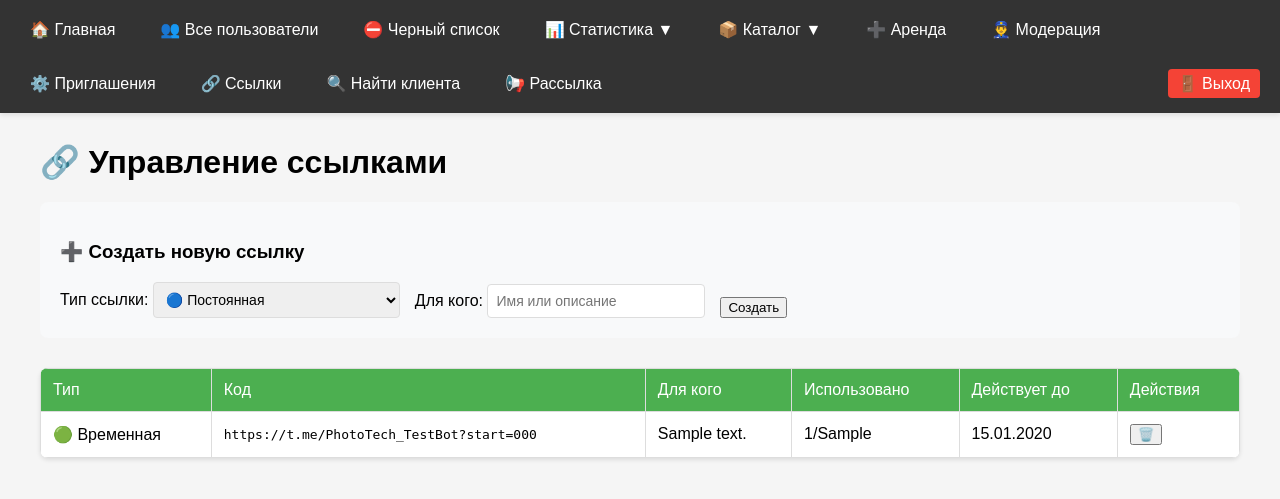
After one commit to El-Drinkins/loyalty_bot, a FastAPI app: template app/web/templates/referral_links.html in a window 1280 px wide. The commit adds this page. Shown: the top 499 px of the page. Run offline with FastAPI, Linux system fonts and the light colour scheme; the template is opened without the code that fills it: most values are stand-ins (such as "Sample title", 1, 10 or a date in 2020); parts of the project's set-up code (start-up, migrations or seed data) failed here and were passed over.

Commit message:
еренос из тестового: note для ссылок, страница ссылок в вебе, счётчик used_count, правки регистрации

```diff
--- a/app/web/main.py
+++ b/app/web/main.py
@@ -23,6 +23,7 @@ from .routers.feedback_routes import router as feedback_router
 from .routers.totp_routes import router as totp_router
 from .routers.telegram_2fa_routes import router as telegram_2fa_router
 from .routers.invite_settings_routes import router as invite_settings_router
+from .routers.referral_routes import router as referral_links_router
 from .middleware import AuthMiddleware
 from ..models import AsyncSessionLocal
 from ..logger import web_logger as logger
@@ -68,6 +69,7 @@ app.include_router(feedback_router)
 app.include_router(totp_router, prefix="/admin")
 app.include_router(telegram_2fa_router)
 app.include_router(invite_settings_router)
+app.include_router(referral_links_router)
 
 # ========== HEALTH CHECK ==========
 @app.get("/health")
--- a/app/web/templates/base.html
+++ b/app/web/templates/base.html
@@ -278,6 +278,7 @@
         <a href="/admin/catalog/rentals/add" class="nav-link">➕ Аренда</a>
         <a href="/admin/review" {% if request.url.path.startswith('/admin/review') %}class="active"{% endif %}>👮‍♂️ Модерация</a>
         <a href="/admin/invite-settings">⚙️ Приглашения</a>
+        <a href="/admin/referral-links">🔗 Ссылки</a>
 
         <a href="/admin/search" {% if request.url.path == '/admin/search' %}class="active"{% endif %}>🔍 Найти клиента</a>
         <a href="/admin/mailing" {% if request.url.path == '/admin/mailing' %}class="active"{% endif %}>📢 Рассылка</a>
--- /dev/null
+++ b/app/web/templates/referral_links.html
@@ -0,0 +1,76 @@
+{% extends "base.html" %}
+
+{% block title %}Управление ссылками{% endblock %}
+
+{% block content %}
+<h1>🔗 Управление ссылками</h1>
+
+<div style="background: #f8f9fa; padding: 20px; border-radius: 8px; margin-bottom: 30px;">
+    <h3>➕ Создать новую ссылку</h3>
+    <form method="POST" action="/admin/referral-links/create">
+        <div style="display: flex; gap: 15px; align-items: flex-end; flex-wrap: wrap;">
+            <div>
+                <label>Тип ссылки:</label>
+                <select name="link_type" required>
+                    <option value="permanent">🔵 Постоянная</option>
+                    <option value="single">🟡 Одноразовая</option>
+                    <option value="temp_7">🟢 Временная (7 дней)</option>
+                    <option value="temp_14">🟢 Временная (14 дней)</option>
+                    <option value="temp_30">🟢 Временная (30 дней)</option>
+                    <option value="extra">⚪ Дополнительная бессрочная</option>
+                </select>
+            </div>
+            <div>
+                <label>Для кого:</label>
+                <input type="text" name="note" placeholder="Имя или описание" style="width: 200px;">
+            </div>
+            <div>
+                <button type="submit">Создать</button>
+            </div>
+        </div>
+    </form>
+</div>
+
+<table>
+    <thead>
+        <tr>
+            <th>Тип</th>
+            <th>Код</th>
+            <th>Для кого</th>
+            <th>Использовано</th>
+            <th>Действует до</th>
+            <th>Действия</th>
+        </tr>
+    </thead>
+    <tbody>
+        {% for code in codes %}
+        <tr>
+            <td>
+                {% if code.is_permanent %}
+                    🔵 Постоянная
+                {% elif code.max_uses == 1 %}
+                    🟡 Одноразовая
+                {% elif code.expires_at %}
+                    🟢 Временная
+                {% else %}
+                    ⚪ Бессрочная
+                {% endif %}
+            </td>
+            <td><code>https://t.me/{{ request.app.extra.get('bot_username', 'PhotoTech_TestBot') }}?start={{ code.code }}</code></td>
+            <td>{{ code.note or '—' }}</td>
+            <td>
+                {{ code.used_count }}/{{ '∞' if code.max_uses == 0 else code.max_uses }}
+            </td>
+            <td>{{ code.expires_at.strftime('%d.%m.%Y') if code.expires_at else 'бессрочно' }}</td>
+            <td>
+                {% if not code.is_permanent %}
+                <form method="POST" action="/admin/referral-links/{{ code.id }}/delete" style="display:inline;">
+                    <button type="submit" onclick="return confirm('Удалить ссылку?')">🗑️</button>
+                </form>
+                {% endif %}
+            </td>
+        </tr>
+        {% endfor %}
+    </tbody>
+</table>
+{% endblock %}
```
Also changed, not shown: app/handlers/social_verification.py (+10 -0 lines), app/web/routers/referral_routes.py (added, +87 -0 lines).
